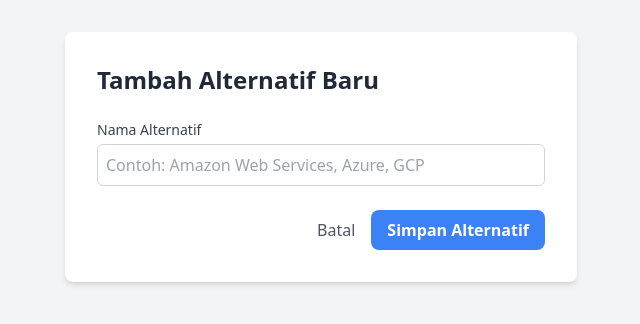
After one commit to aessaputra/cloudrank_dss, a Django app: page /alternatif/tambah/ in a window 1280 px wide. The commit adds this page. Shown: the top 324 px of the page, without its empty margins (319-959 px from the left). Run offline with Django 5.2, Linux system fonts and the light colour scheme; some libraries are stand-ins or nearby versions.

Commit message:
Add Alternatif management: Implement form, view, and template for creating new Alternatif

```diff
--- a/dss/forms.py
+++ b/dss/forms.py
@@ -1,5 +1,5 @@
 from django import forms
-from .models import Kriteria
+from .models import Kriteria, Alternatif
 
 class KriteriaForm(forms.ModelForm):
     class Meta:
@@ -20,3 +20,17 @@ class KriteriaForm(forms.ModelForm):
             'nama_kriteria': 'Nama Kriteria',
             'atribut': 'Tipe Atribut',
         }
+
+class AlternatifForm(forms.ModelForm):
+    class Meta:
+        model = Alternatif
+        fields = ['nama_alternatif']
+        widgets = {
+            'nama_alternatif': forms.TextInput(attrs={
+                'class': 'w-full p-2 border border-gray-300 rounded-md focus:ring-blue-500 focus:border-blue-500',
+                'placeholder': 'Contoh: Amazon Web Services, Azure, GCP'
+            }),
+        }
+        labels = {
+            'nama_alternatif': 'Nama Alternatif',
+        }
--- /dev/null
+++ b/dss/templates/dss/alternatif_form.html
@@ -0,0 +1,44 @@
+<!DOCTYPE html>
+<html lang="en">
+  <head>
+    <meta charset="UTF-8" />
+    <meta name="viewport" content="width=device-width, initial-scale=1.0" />
+    <title>{{ page_title }}</title>
+    <script src="https://cdn.tailwindcss.com"></script>
+  </head>
+  <body class="bg-gray-100 p-8">
+    <div class="max-w-lg mx-auto bg-white p-8 rounded-lg shadow-md">
+      <h1 class="text-2xl font-bold text-gray-800 mb-6">{{ page_title }}</h1>
+      <form method="post" novalidate>
+        {% csrf_token %}
+        <div class="mb-6">
+          <label
+            for="{{ form.nama_alternatif.id_for_label }}"
+            class="block text-sm font-medium text-gray-700 mb-1"
+          >
+            {{ form.nama_alternatif.label }}
+          </label>
+          {{ form.nama_alternatif }} {% if form.nama_alternatif.errors %}
+          <p class="text-red-500 text-xs mt-1">
+            {{ form.nama_alternatif.errors.0 }}
+          </p>
+          {% endif %}
+        </div>
+
+        <div class="flex items-center justify-end space-x-4">
+          <a
+            href="{% url 'alternatif_list' %}"
+            class="text-gray-600 hover:text-gray-900 transition duration-300"
+            >Batal</a
+          >
+          <button
+            type="submit"
+            class="bg-blue-500 hover:bg-blue-700 text-white font-bold py-2 px-4 rounded-lg"
+          >
+            Simpan Alternatif
+          </button>
+        </div>
+      </form>
+    </div>
+  </body>
+</html>
--- a/dss/templates/dss/alternatif_list.html
+++ b/dss/templates/dss/alternatif_list.html
@@ -12,7 +12,7 @@
         <h1 class="text-3xl font-bold text-gray-800">Manajemen Alternatif</h1>
         <div>
           <a
-            href="#"
+            href="{% url 'alternatif_create' %}"
             class="bg-green-500 hover:bg-green-700 text-white font-bold py-2 px-4 rounded-lg transition duration-300"
           >
             + Tambah Alternatif Baru
--- a/dss/urls.py
+++ b/dss/urls.py
@@ -11,4 +11,5 @@ urlpatterns = [
     path('kriteria/edit/<int:pk>/', views.kriteria_update_view, name='kriteria_update'),
     path('kriteria/hapus/<int:pk>/', views.kriteria_delete_view, name='kriteria_delete'),
     path('alternatif/', views.alternatif_list_view, name='alternatif_list'),
+    path('alternatif/tambah/', views.alternatif_create_view, name='alternatif_create'),
 ]
--- a/dss/views.py
+++ b/dss/views.py
@@ -4,7 +4,7 @@ from .models import Kriteria, Alternatif
 from .logic.ahp_calculator import calculate_ahp
 from .logic.topsis_calculator import calculate_topsis
 from .models import Kriteria, Alternatif
-from .forms import KriteriaForm
+from .forms import KriteriaForm, AlternatifForm
 import numpy as np
 
 def home_view(request):
@@ -210,3 +210,19 @@ def alternatif_list_view(request):
         'semua_alternatif': semua_alternatif,
     }
     return render(request, 'dss/alternatif_list.html', context)
+
+def alternatif_create_view(request):
+    """
+    Menangani pembuatan alternatif baru.
+    """
+    form = AlternatifForm(request.POST or None)
+    if request.method == 'POST':
+        if form.is_valid():
+            form.save()
+            return redirect('alternatif_list')
+
+    context = {
+        'form': form,
+        'page_title': 'Tambah Alternatif Baru'
+    }
+    return render(request, 'dss/alternatif_form.html', context)
```
